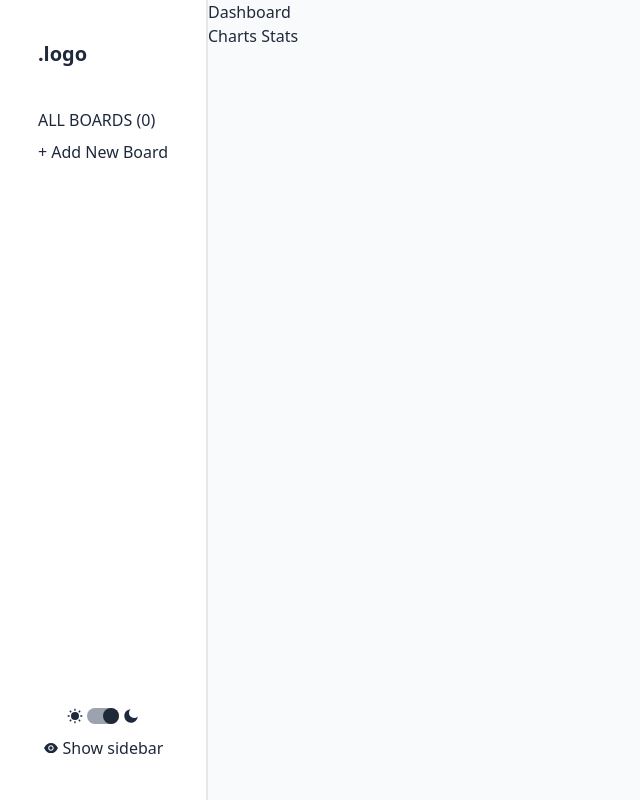
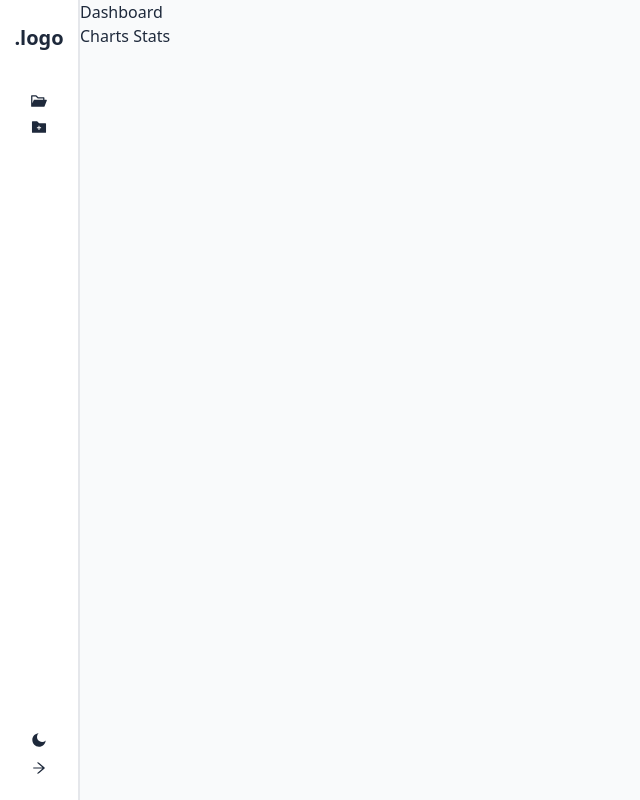
Before and after one commit to apekul/task_management, a React (Create React App) app: page / in a window 1280 px wide. Shown: the whole page, without its empty margins (0-640 px from the left). Built offline with nearby package versions, Linux system fonts and the light colour scheme.

Commit message:
fix navbar styles

```diff
--- a/src/App.js
+++ b/src/App.js
@@ -8,7 +8,7 @@ import Dashboard from "./Components/Dashboard";
 import { Context } from "./context";
 
 // Fake url handling
-// Deleting functionalities
+// Editing task functionalities
 // More project options: close project, archive closet projects?
 // More task options: editing, additional buttons?
 
@@ -21,6 +21,7 @@ function App() {
     }
     return getStorage;
   });
+  const [hideNav, setHideNav] = useState(true);
 
   useEffect(() => {
     localStorage.setItem("ManagementData", JSON.stringify(data));
@@ -28,13 +29,20 @@ function App() {
 
   return (
     <Router>
-      <div className="flex select-none flex-col lg:flex-row items-center justify-start bg-white text-slate-800">
+      <div className="flex flex-col lg:flex-row items-center justify-start bg-white text-slate-800">
         <Context.Provider value={[data, setData]}>
-          <Navbar />
-          <div className="lg:ml-52 w-full h-screen">
+          <Navbar hideNav={hideNav} setHideNav={setHideNav} />
+          <div
+            className={`w-full h-screen transition-all ${
+              hideNav ? "lg:ml-20" : "lg:ml-52"
+            }`}
+          >
             <Routes>
               <Route path="/" element={<Dashboard />} />
-              <Route path="/:projectID" element={<Display />} />
+              <Route
+                path="/:projectID"
+                element={<Display hideNav={hideNav} />}
+              />
             </Routes>
           </div>
         </Context.Provider>
--- a/src/Components/Display/Projects/Frame.jsx
+++ b/src/Components/Display/Projects/Frame.jsx
@@ -8,12 +8,12 @@ export const Frame = ({ ...props }) => {
     <Draggable draggableId={props.column.id} index={props.index}>
       {(provided) => (
         <div
-          className="border-2 border-black m-2 w-72 flex flex-col bg-white"
+          className="m-2 w-72 flex flex-col rounded bg-white"
           {...provided.draggableProps}
           ref={provided.innerRef}
         >
           <div
-            className="flex items-center justify-between p-2"
+            className="flex items-center justify-between border-black border p-2"
             {...provided.dragHandleProps}
           >
             <h3 className="font-bold px-2">
@@ -28,7 +28,7 @@ export const Frame = ({ ...props }) => {
                 ref={provided.innerRef}
                 {...provided.droppableProps}
                 className={`p-2 transition-all duration-200 grow min-h-fit ${
-                  snapshot.isDraggingOver ? "bg-blue-200" : "bg-white"
+                  snapshot.isDraggingOver ? "bg-slate-400" : "bg-gray-100"
                 }`}
               >
                 {props.tasks.map((task, index) => (
--- a/src/Components/Display/Projects/TaskList.js
+++ b/src/Components/Display/Projects/TaskList.js
@@ -4,7 +4,6 @@ import Frame from "./Frame";
 import { DragDropContext, Droppable } from "react-beautiful-dnd";
 
 const TaskList = ({ project, setProject }) => {
-  // const [data, setData] = useContext(Context);
   // Drag function
   const onDragEnd = (result) => {
     const { destination, source, draggableId, type } = result;
--- a/src/Components/Display/Projects/task.js
+++ b/src/Components/Display/Projects/task.js
@@ -12,14 +12,24 @@ const Task = ({ ...props }) => {
     >
       {(provided, snapshot) => (
         <div
-          className={`border-black border p-2 mb-2 ${
-            snapshot.isDragging ? "bg-red-200" : "bg-green-200"
+          className={`border-black rounded p-2 mb-2 ${
+            snapshot.isDragging
+              ? "bg-gray-200 border-dashed border-2"
+              : "bg-gray-300"
           }`}
           {...provided.draggableProps}
           {...provided.dragHandleProps}
           ref={provided.innerRef}
         >
-          {props.task.content}
+          <div
+            className="flex items-center justify-between"
+            onClick={() => setShow(!show)}
+          >
+            <h3 className="font-bold">{props.task.title}</h3>
+            <p>id:{props.task.id}</p>
+          </div>
+
+          {show && <p>{props.task.content}</p>}
         </div>
       )}
     </Draggable>
--- a/src/Components/Navbar/Navbar.js
+++ b/src/Components/Navbar/Navbar.js
@@ -1,8 +1,9 @@
-import React, { useState, useContext } from "react";
+import React, { useState, useContext, useEffect, useRef } from "react";
 import {
   AiFillFolderOpen,
-  AiFillEye,
-  AiFillEyeInvisible,
+  AiOutlineArrowLeft,
+  AiOutlineArrowRight,
+  AiFillFolderAdd,
 } from "react-icons/ai";
 import { Context } from "../../context";
 import { Link, useNavigate, useLocation } from "react-router-dom";
@@ -10,13 +11,16 @@ import MobileNavbar from "./MobileNavbar";
 import { RiMoonFill, RiSunFill } from "react-icons/ri";
 import { template } from "../../fakeData";
 
-const Navbar = () => {
+const Navbar = ({ hideNav, setHideNav }) => {
   const [data, setData] = useContext(Context);
   const [toggleTheme, setToggleTheme] = useState(false);
-  const [hideNav, setHideNav] = useState(false);
+  const [projectList, setProjectList] = useState(false);
+
+  const ref = useRef();
+
   const navigate = useNavigate();
   const location = useLocation();
-  // console.log(location.pathname.split("/")[1]);
+  console.log(location.pathname.split("/")[1]);
 
   const addNewProject = () => {
     let newID;
@@ -32,45 +36,126 @@ const Navbar = () => {
     setData((prev) => ({ ...prev, [newID]: newProject }));
     return navigate(`/${newID}`);
   };
+
+  // Handle clossing projectList sidebar menu when click outside of contener
+  useEffect(() => {
+    const handleClick = (event) => {
+      if (ref.current && !ref.current.contains(event.target)) {
+        setProjectList(false);
+      }
+    };
+
+    document.addEventListener("click", handleClick, true);
+
+    return () => {
+      document.removeEventListener("click", handleClick, true);
+    };
+  }, [ref]);
+
   return (
     <>
-      <div className="hidden lg:flex h-screen w-52 flex-col items-center justify-between py-10 border-r-2 fixed">
-        <div className="flex flex-col gap-10">
+      <div
+        className={`transition-all hidden lg:flex h-screen flex-col items-center justify-between py-6 border-r-2 fixed ${
+          hideNav ? "w-20" : "w-52"
+        }`}
+      >
+        <div
+          className={`flex flex-col gap-10 w-40 ${hideNav && "items-center"}`}
+        >
           <h1 className="font-extrabold text-xl">
             <a href="/">.logo</a>
           </h1>
           {/* Navigation */}
-          <ul className="flex gap-2 flex-col">
+          <ul className="flex gap-2 flex-col ">
+            {!hideNav ? (
+              <>
                 <p className="">ALL BOARDS ({Object.keys(data).length})</p>
+                <div className="max-h-96 overflow-y-auto">
                   {Object.values(data).map((v, i) => (
-              <Link to={`/${v.title}`} state={v} key={i}>
+                    <Link to={`/${v.id}`} state={v} key={i}>
                       <li
                         id="MenuProjects"
-                  className="cursor-pointer flex items-center gap-2"
+                        className={`cursor-pointer flex items-center gap-2 px-2 py-1 my-1 border border-black ${
+                          location.pathname.split("/")[1] === v.id
+                            ? "bg-red-200"
+                            : "bg-white"
+                        }`}
                       >
                         <AiFillFolderOpen />
-                  <p>{v.title}</p>
+                        <p className="truncate w-4/5">{v.title}</p>
                       </li>
                     </Link>
                   ))}
+                </div>
                 {/* Create new Board */}
-            <li id="MenuProjects" className="cursor-pointer w-full relative">
+                <li
+                  id="MenuProjects"
+                  className="cursor-pointer w-full relative px-2"
+                >
                   <div
-                className="flex items-center justify-between w-full"
+                    className="flex items-center gap-1 w-full"
                     onClick={() => addNewProject()}
                   >
-                <p>+ Add New Board</p>
+                    <AiFillFolderAdd />
+                    <p>Add New Board</p>
                   </div>
                 </li>
+              </>
+            ) : (
+              <div className="relative flex flex-col gap-2 text-lg">
+                <AiFillFolderOpen
+                  onClick={() => setProjectList(!projectList)}
+                  className="cursor-pointer"
+                />
+                {projectList && (
+                  <div
+                    className="absolute top-2 left-6 bg-gray-200 flex flex-col gap-1 text-base w-36 h-96 overflow-y-auto max-h-screen rounded"
+                    ref={ref}
+                  >
+                    {Object.values(data).map((v, i) => (
+                      <Link
+                        to={`/${v.id}`}
+                        state={v}
+                        key={i}
+                        onClick={() => setProjectList(false)}
+                      >
+                        <li
+                          id="MenuProjects"
+                          className={`cursor-pointer flex items-center gap-2 px-2 py-1 border border-black ${
+                            location.pathname.split("/")[1] === v.id
+                              ? "bg-red-200"
+                              : ""
+                          }`}
+                        >
+                          <AiFillFolderOpen />
+                          <p className="truncate w-4/5">{v.title}</p>
+                        </li>
+                      </Link>
+                    ))}
+                  </div>
+                )}
+                <div className="cursor-pointer" onClick={() => addNewProject()}>
+                  <AiFillFolderAdd />
+                </div>
+              </div>
+            )}
           </ul>
         </div>
 
         {/* Light/Dark panel */}
         <div className="flex flex-col items-center justify-center w-full gap-3">
+          {hideNav ? (
+            <div
+              className="cursor-pointer"
+              onClick={() => setToggleTheme(!toggleTheme)}
+            >
+              {toggleTheme ? <RiSunFill /> : <RiMoonFill />}
+            </div>
+          ) : (
             <div className="flex gap-1">
               <RiSunFill />
               <div
-              className="bg-gray-400 w-8 rounded-full relative"
+                className="bg-gray-400 w-8 rounded-full relative cursor-pointer"
                 onClick={() => setToggleTheme(!toggleTheme)}
               >
                 <div
@@ -81,18 +166,12 @@ const Navbar = () => {
               </div>
               <RiMoonFill />
             </div>
-          <div onClick={() => setHideNav(!hideNav)}>
-            {hideNav ? (
+          )}
+
+          <div onClick={() => setHideNav(!hideNav)} className="cursor-pointer">
             <div className="flex items-center gap-1">
-                <AiFillEyeInvisible />
-                <p>Hide sidebar</p>
+              {hideNav ? <AiOutlineArrowRight /> : <AiOutlineArrowLeft />}
             </div>
-            ) : (
-              <div className="flex items-center gap-1">
-                <AiFillEye />
-                <p>Show sidebar</p>
-              </div>
-            )}
           </div>
         </div>
       </div>
--- a/src/fakeData.js
+++ b/src/fakeData.js
@@ -1,46 +1,3 @@
-export const initialData = {
-  "project-1": {
-    id: "project-1",
-    title: "project-1",
-    tasks: {
-      "task-1": {
-        id: "task-1",
-        content: "Take out garbage",
-      },
-      "task-2": {
-        id: "task-2",
-        content: "Watch TV",
-      },
-      "task-3": {
-        id: "task-3",
-        content: "Charge phone",
-      },
-      "task-4": {
-        id: "task-4",
-        content: "Cook dinner",
-      },
-    },
-    columns: {
-      "column-1": {
-        id: "column-1",
-        title: "todo",
-        taskIDs: ["task-1", "task-2", "task-3", "task-4"],
-      },
-      "column-2": {
-        id: "column-2",
-        title: "doing",
-        taskIDs: [],
-      },
-      "column-3": {
-        id: "column-3",
-        title: "done",
-        taskIDs: [],
-      },
-    },
-    columnOrder: ["column-1", "column-2", "column-3"],
-  },
-};
-
 export const template = {
   id: "",
   title: "",
```
Also changed, not shown: src/Components/Display/Display.js (+11 -9 lines). Lines whose indentation alone changed are shown as unchanged.
